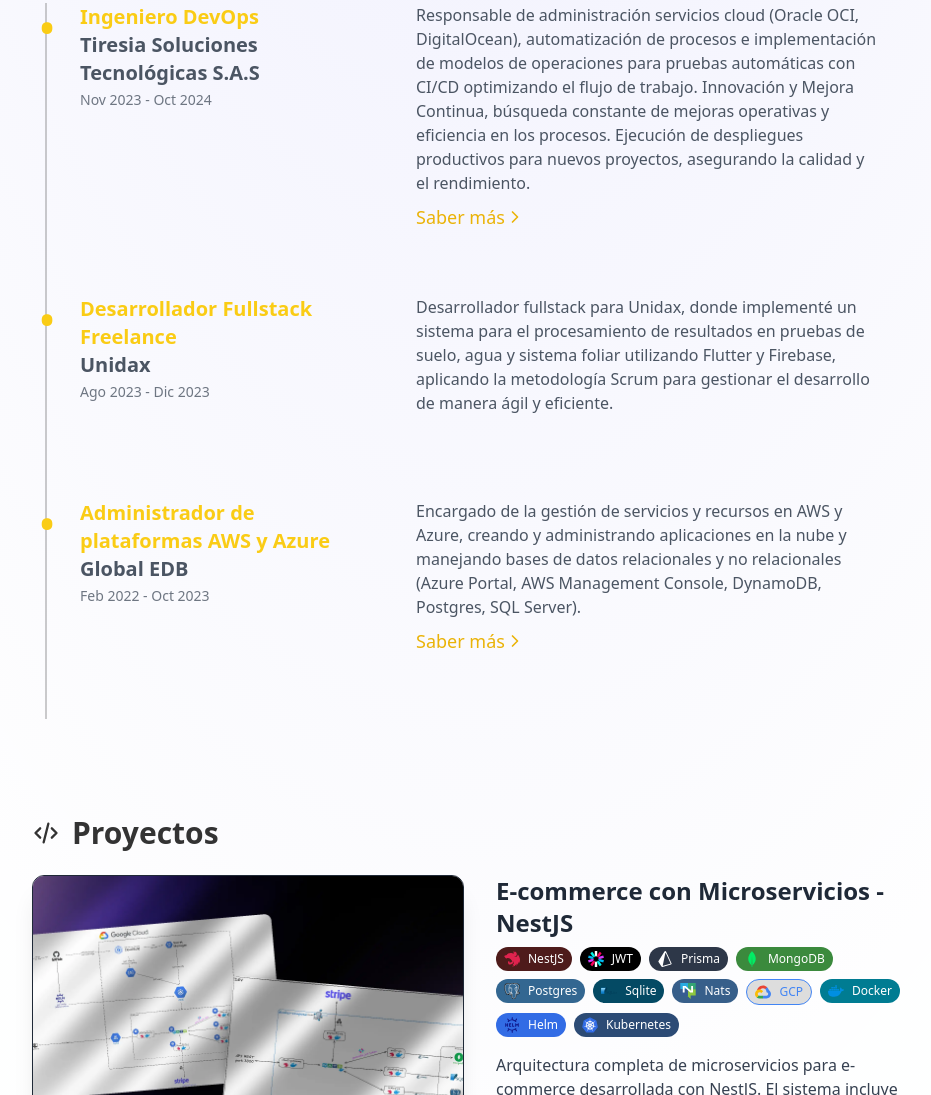
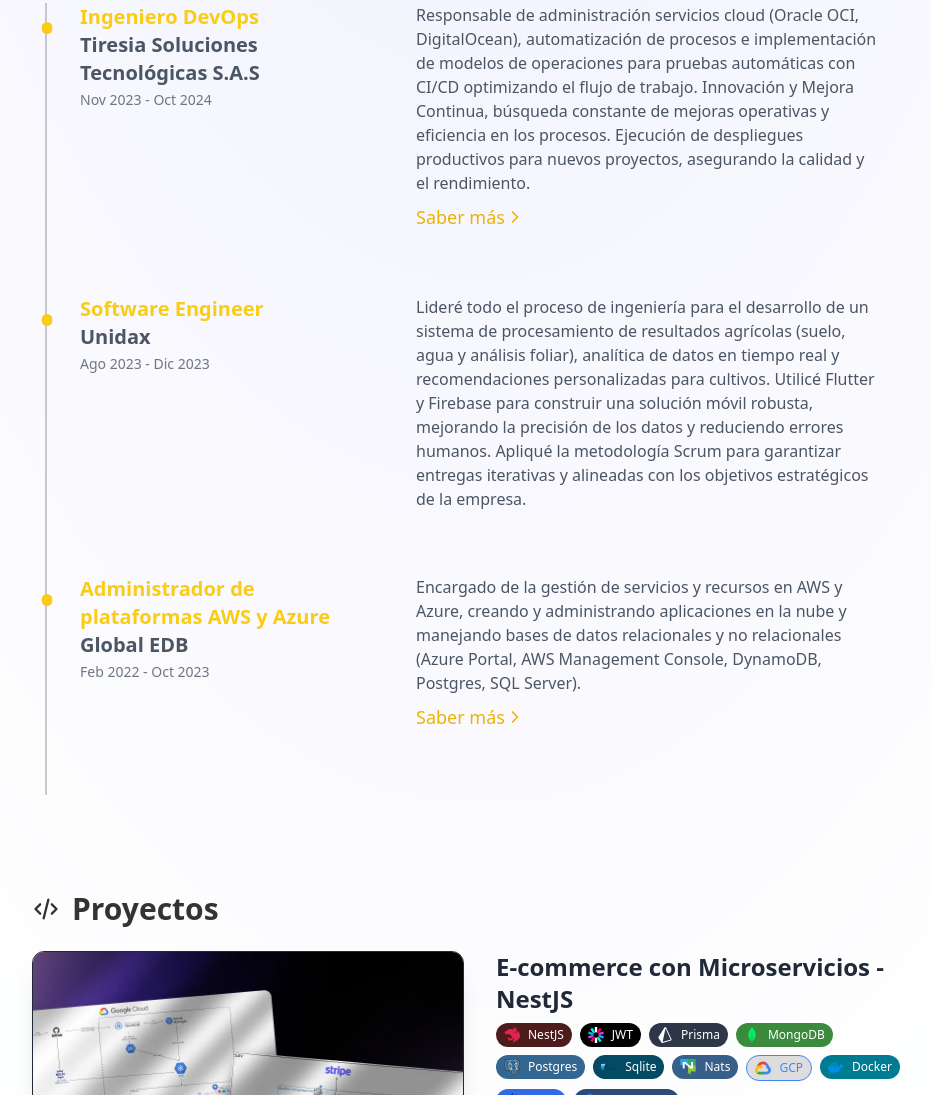
Before and after one commit to AgnerVillaFabrega/portfolio, an Astro site: page / in a window 1280 px wide. Shown: the part 737-1832 px from the top of the page, without its empty margins (160-1091 px from the left). Built offline with nearby package versions, Linux system fonts and the light colour scheme; Astro itself is replaced by a stand-in of ours.

Commit message:
Update Experience.astro

```diff
--- a/src/components/Experience.astro
+++ b/src/components/Experience.astro
@@ -1,26 +1,20 @@
 ---
-import ExperienceItem from "./ExperienceItem.astro"
+import ExperienceItem from "./ExperienceItem.astro";
 const EXPERIENCE = [
   // {
   //   date: "Actualmente... ",
-  //   title: "Desarrollador Fullstack Freelance",
-  //   company: "Corporate compass",
-  //   description:
-  //   `
-  //     Desarrollo de una plataforma web para Corporate Compass, centrada en
-  //     la publicación de artículos y contenido de blog. Utilicé Nest.js, Next.js
-  //     y MongoDB para crear una estructura robusta que permite la gestión eficiente
-  //     de publicaciones en áreas como derecho corporativo y administración de empresas.
-  //     Implementé un sistema de optimización SEO para mejorar la visibilidad de los
-  //     artículos y facilitar el acceso a recursos descargables.
+  //   title: "DevOps Engenieer",
+  //   company: "Vita Wallet",
+  //   description: `
+  //     TAREAS DE DEVOPS
   //   `,
+  //   link: "https://tiresia.com.co/",
   // },
   {
     date: "Nov 2023 - Oct 2024",
     title: "Ingeniero DevOps",
-    company:"Tiresia Soluciones Tecnológicas S.A.S",
-    description:
-    `
+    company: "Tiresia Soluciones Tecnológicas S.A.S",
+    description: `
       Responsable de administración servicios cloud (Oracle OCI, DigitalOcean), automatización de procesos
       e implementación de modelos de operaciones para pruebas automáticas con
       CI/CD optimizando el flujo de trabajo. Innovación y Mejora Continua,
@@ -32,30 +26,23 @@ const EXPERIENCE = [
   },
   {
     date: "Ago 2023 - Dic 2023",
-    title: "Desarrollador Fullstack Freelance",
+    title: "Software Engineer",
     company: "Unidax",
-    description:
-    ` Desarrollador fullstack para Unidax, donde implementé un sistema para el
-      procesamiento de resultados en pruebas de suelo, agua y sistema foliar
-      utilizando Flutter y Firebase, aplicando la metodología Scrum para gestionar
-      el desarrollo de manera ágil y eficiente.
+    description: ` Lideré todo el proceso de ingeniería para el desarrollo de un sistema de procesamiento de resultados agrícolas (suelo, agua y análisis foliar), analítica de datos en tiempo real y recomendaciones personalizadas para cultivos. Utilicé Flutter y Firebase para construir una solución móvil robusta, mejorando la precisión de los datos y reduciendo errores humanos. Apliqué la metodología Scrum para garantizar entregas iterativas y alineadas con los objetivos estratégicos de la empresa.
     `,
   },
   {
     date: "Feb 2022 - Oct 2023",
     title: "Administrador de plataformas AWS y Azure",
-    company:"Global EDB",
-    description:
-    `
+    company: "Global EDB",
+    description: `
       Encargado de la gestión de servicios y recursos en AWS y Azure,
       creando y administrando aplicaciones en la nube y manejando bases
       de datos relacionales y no relacionales (Azure Portal, AWS Management Console, DynamoDB, Postgres, SQL Server).
     `,
     link: "https://www.globaledb.com/",
   },
-
-
-]
+];
 ---
 
 <ol class="relative mt-16">
```
